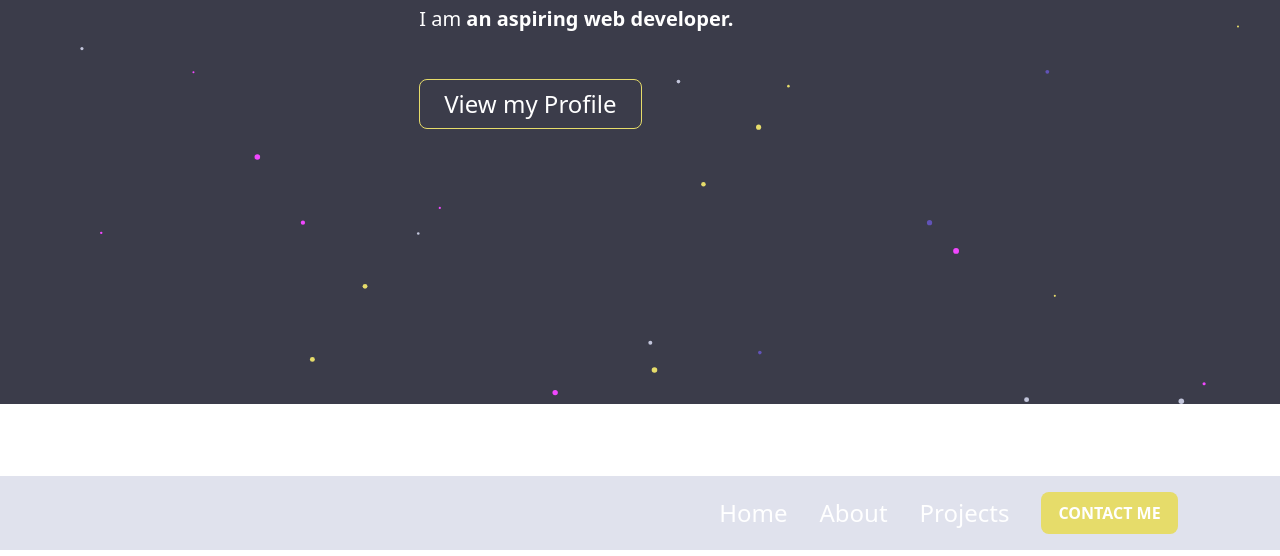
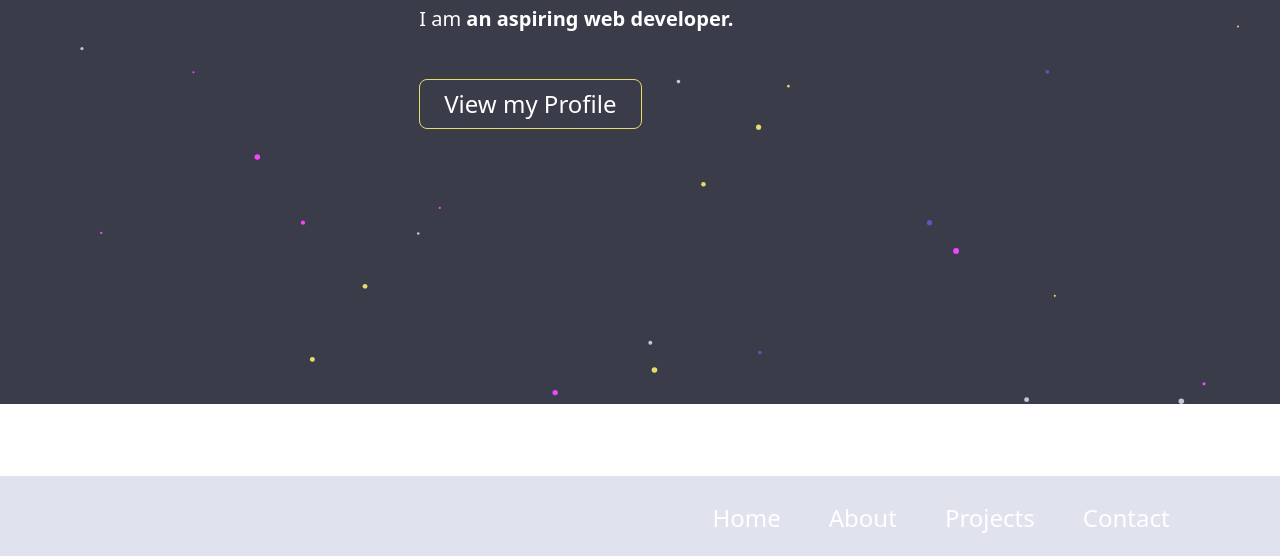
Before and after one commit to Hannesanity/hannesanity.github.io, a plain HTML site: page index.html in a window 1280 px wide. Shown: the part 396-952 px from the top of the page. Drawn offline with nearby package versions, Linux system fonts and the light colour scheme.

Commit message:
Updated UX

```diff
--- a/css/styles.css
+++ b/css/styles.css
@@ -33,7 +33,7 @@ canvas {
   z-index: -1;
 }
 
-.header {
+.navbar {
   position: sticky;
   top: 0;
   left: 0;
@@ -41,9 +41,16 @@ canvas {
   padding: 16px 8%;
   background-color: rgba(194, 197, 219, 0.5);
   display: flex;
+  z-index: 100;
+}
+
+.navbar-collapse {
   justify-content: flex-end;
   align-items: center;
-  z-index: 100;
+}
+
+.nav-link {
+  color: #fff;
 }
 
 nav a {
@@ -55,8 +62,8 @@ nav a {
   transition: 0.3s;
 }
 
-nav a:hover,
-nav a.active {
+.nav-link:hover,
+.nav-link.active {
   color: #6153b7;
 }
 
@@ -106,16 +113,6 @@ section {
   padding-right: 24px;
 }
 
-.btn-contact {
-  border-radius: 8px;
-  font-size: 16px;
-  background-color: #e6dc6a;
-  color: white;
-  cursor: pointer;
-  padding: 8px 16px;
-  font-weight: bold;
-}
-
 .btn-learn {
   align-self: flex-start;
   padding: 10px 20px;
@@ -133,11 +130,6 @@ section {
 
 .btn-intro:hover {
   background-color: #d9c55c;
-}
-
-.btn-contact:hover {
-  background-color: #d9c55c;
-  color: #6153b7;
 }
 
 .container {
--- a/index.html
+++ b/index.html
@@ -19,7 +19,7 @@
 
     <section class="intro" id="intro">
         <section class="intro-container">
-            <div class="container fade-in">
+            <div class="container">
                 <div class="textbox">
                     <h1>Hello, my name is <strong>Hanniel Pabico</strong></h1>
                     <h5>I am <strong><span id="description"></span></strong></h5>
@@ -29,16 +29,28 @@
         </section>
     </section>
 
-    <nav class="header">
-        <a href="#intro" class="active">Home</a>
-        <a href="#about">About</a>
-        <a href="#projects">Projects</a>
-        <a href="#contacts" class="btn btn-contact">CONTACT ME</a>
+    <nav class="navbar navbar-expand-lg">
+        <button class="navbar-toggler" type="button" data-toggle="collapse" data-target="#navbarNav" aria-controls="navbarNav" aria-expanded="false" aria-label="Toggle navigation">
+            <img width="50" height="50" src="https://img.icons8.com/ios/50/top-menu.png" alt="top-menu"/>
+        </button>
+
+        <div class="collapse navbar-collapse" id="navbarNav">
+            <ul class="navbar-nav">
+                <li class="nav-item active">
+                    <a class="nav-link" href="#intro">Home</a>
+                </li>
+                <li class="nav-item">
+                    <a class="nav-link" href="#about">About</a>
+                </li>
+                <li class="nav-item">
+                    <a class="nav-link" href="#projects">Projects</a>
+                </li>
+                <li class="nav-item">
+                    <a class="nav-link" href="#contacts">Contact</a>
+                </li>
+            </ul>
+        </div>
     </nav>
-
-
-
-
 
     <section class="about" id="about">
         <h2 class="heading">About</h2>
@@ -100,8 +112,6 @@
 
     <section class="projects" id="projects">
         <h2 class="heading">Projects</h2>
-
-
         <div class="project-container">
             <div class="container fade-in">
                 <a href="https://github.com/Hannesanity/SentryLab" target="_blank" >
@@ -118,9 +128,6 @@
                 </div>
             </div>
         </div>
-
-
-
         <div class="project-container">
             <div class="container fade-in">
                 <a href="https://github.com/Hannesanity/TimeSpy" target="_blank">
@@ -137,7 +144,6 @@
                 </div>
             </div>
         </div>
-
     </section>
 
     <section class="contacts" id="contacts">
@@ -173,10 +179,10 @@
         <p class="copyright">HANNIEL PABICO @2024</p>
     </footer>
 
-    <script src="js/jquery-3.3.1.slim.min.js"></script>
-    <script src="js/jquery-3.7.0.js"></script>
-    <script src="js/popper.min.js"></script>
-    <script src="js/bootstrap.min.js"></script>
+    <script src="https://code.jquery.com/jquery-3.3.1.slim.min.js"></script>
+    <script src="https://code.jquery.com/jquery-3.7.0.js"></script>
+    <script src="https://cdnjs.cloudflare.com/ajax/libs/popper.js/1.14.7/umd/popper.min.js"></script>
+    <script src="https://stackpath.bootstrapcdn.com/bootstrap/4.3.1/js/bootstrap.min.js"></script>
     <script src="js/script.js"></script>
     <script src="https://smtpjs.com/v3/smtp.js"></script>
 
--- a/js/script.js
+++ b/js/script.js
@@ -1,10 +1,8 @@
 const sections = document.querySelectorAll('section');
-const navLinks = document.querySelectorAll('header nav a');
+const navLinks = document.querySelectorAll('.nav-link');
 
 
 window.addEventListener('scroll', function() {
-    const sections = document.querySelectorAll('section');  // Assuming sections have the tags <section>
-    const navLinks = document.querySelectorAll('nav a');
 
     let currentSection = '';
 
@@ -17,15 +15,16 @@ window.addEventListener('scroll', function() {
         }
     });
 
-    // Remove active class from all links and set it for the visible section's link
+    // Remove active class from all links
+    navLinks.forEach((link) => link.classList.remove('active'));
+
+    // Add active class to the visible section's link
     navLinks.forEach((link) => {
-        link.classList.remove('active');
         if (link.getAttribute('href') === `#${currentSection}`) {
             link.classList.add('active');
         }
     });
 });
-
 
 document.querySelectorAll('a[href^="#"]').forEach((anchor) => {
     anchor.addEventListener('click', (event) => {
@@ -40,8 +39,10 @@ document.querySelectorAll('a[href^="#"]').forEach((anchor) => {
             behavior: 'smooth',
         });
 
-        // Remove active class from all links and add to the clicked one
-        document.querySelectorAll('nav a').forEach((link) => link.classList.remove('active'));
+        // Remove active class from all links
+        navLinks.forEach((link) => link.classList.remove('active'));
+
+        // Add active class to the clicked link
         anchor.classList.add('active');
     });
 });
```
Lines whose indentation alone changed are shown as unchanged.
